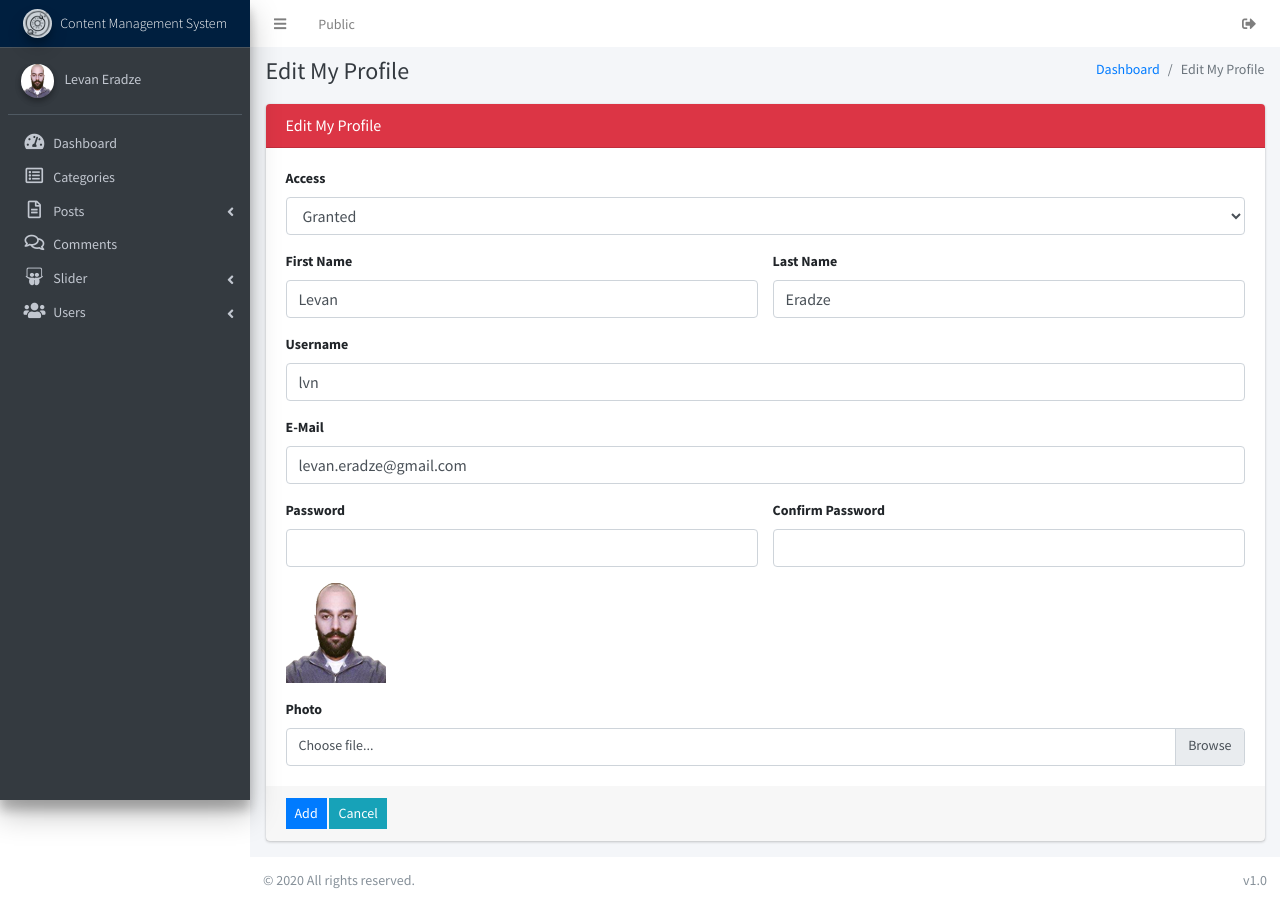
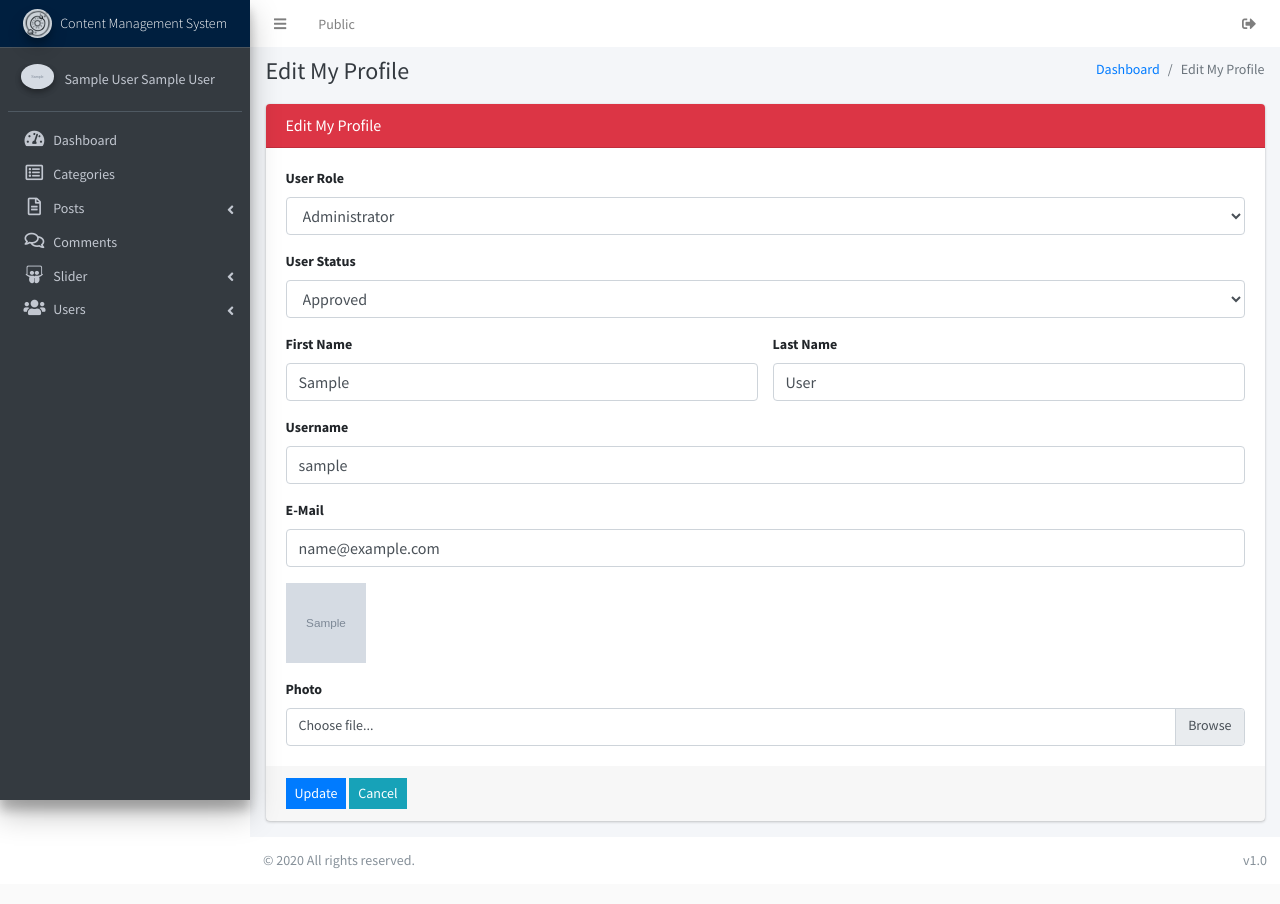
Before and after one commit to e00xff/php-mysqli-procedural-cms, a PHP site: page /admin/edit-my-profile.php in a window 1280 px wide. After the commit the page ends 868 px from the top, so only its background shows below. Run offline with PHP 8.4, Linux system fonts and the light colour scheme; the visitor is signed in with stand-in values (Sample User, id 1); tables that the repository leaves empty or names only in its code hold one stand-in row (values such as "Sample post"); grey boxes marked "Sample" are stand-in pictures; some libraries are stand-ins or nearby versions.

Commit message:
Edit profile and change profile photo

```diff
--- a/admin/edit-my-profile.php
+++ b/admin/edit-my-profile.php
@@ -33,77 +33,126 @@
             <div class="container-fluid">
                 <div class="row">
                     <div class="col-lg-12 col-12">
+                        <?php
+                        isset($_SESSION['id']) ? $userID = $_SESSION['id'] : redirect('../index.php');
 
+                        $userQuery = "SELECT * FROM users WHERE id = {$userID}";
+                        $userResult = mysqli_query($connection, $userQuery) or die('Query Error: '.mysqli_error());
+                        $userRow = mysqli_fetch_assoc($userResult);
+
+                        $username = $userRow['username'];
+                        $firstName = $userRow['first_name'];
+                        $lastName = $userRow['last_name'];
+                        $email = $userRow['email'];
+                        $role = $userRow['role'];
+                        $status = $userRow['status'];
+                        $date = date('Y-m-y');
+                        $photo = $userRow['photo'];
+                        ?>
                         <div class="card card-danger">
                             <div class="card-header">
                                 <h3 class="card-title">Edit My Profile</h3>
                             </div>
-                            <form method="post" action="#" role="form">
+                            <form method="post" action="#" enctype="multipart/form-data" role="form">
                                 <div class="card-body">
                                     <div class="form-group">
-                                        <label for="access">Access</label>
-                                        <select class="form-control" id="access" name="access">
-                                            <option selected disabled>Select Options</option>
-                                            <option value="granted" selected>Granted</option>
-                                            <option value="denied">Denied</option>
+                                        <label for="role">User Role</label>
+                                        <select class="form-control" id="role" name="role">
+                                            <option disabled>Select Options</option>
+                                            <option value="administrator" <?php if ($role == "administrator" ) echo "selected" ; ?>>Administrator</option>
+                                            <option value="subscriber" <?php if ($role == "subscriber" ) echo "selected" ; ?>>Subscriber</option>
+                                        </select>
+                                    </div>
+                                    <div class="form-group">
+                                        <label for="status">User Status</label>
+                                        <select class="form-control" id="status" name="status">
+                                            <option disabled>Select Options</option>
+                                            <option value="subscriber" <?php if ($status == "approved" ) echo "selected" ; ?>>Approved</option>
+                                            <option value="unapproved" <?php if ($status == "unapproved" ) echo "selected" ; ?>>Unapproved</option>
                                         </select>
                                     </div>
                                     <div class="row">
                                         <div class="col-md-6">
                                             <div class="form-group">
-                                                <label for="first_name">First Name</label>
-                                                <input type="text" class="form-control" id="first_name" name="first_name" value="Levan">
+                                                <label for="firstName">First Name</label>
+                                                <input type="text" class="form-control" id="firstName" name="firstName" value="<?php echo $firstName; ?>">
                                             </div>
                                         </div>
                                         <div class="col-md-6">
                                             <div class="form-group">
-                                                <label for="last_name">Last Name</label>
-                                                <input type="text" class="form-control" id="last_name" name="last_name" value="Eradze">
+                                                <label for="lastName">Last Name</label>
+                                                <input type="text" class="form-control" id="lastName" name="lastName" value="<?php echo $lastName; ?>">
                                             </div>
                                         </div>
                                     </div>
                                     <div class="form-group">
                                         <label for="username">Username</label>
-                                        <input type="text" class="form-control" id="username" name="username" value="lvn">
+                                        <input type="text" class="form-control" id="username" name="username" value="<?php echo $username; ?>">
                                     </div>
                                     <div class="form-group">
                                         <label for="email">E-Mail</label>
-                                        <input type="email" class="form-control" id="email" name="email" value="levan.eradze@gmail.com">
-                                    </div>
-                                    <div class="row">
-                                        <div class="col-md-6">
-                                            <div class="form-group">
-                                                <label for="password">Password</label>
-                                                <input type="password" class="form-control" id="password" name="password">
-                                            </div>
-                                        </div>
-                                        <div class="col-md-6">
-                                            <div class="form-group mb-0">
-                                                <label for="confirm_password">Confirm Password</label>
-                                                <input type="password" class="form-control" id="confirm_password" name="confirm_password">
-                                            </div>
-                                        </div>
+                                        <input type="email" class="form-control" id="email" name="email" value="<?php echo $email; ?>">
                                     </div>
                                     <p>
-                                        <img src="dist/img/users/levan_eradze.png" width="100" height="100" alt="">
+                                        <img src="<?php echo !empty($userRow['photo']) ? '../uploads/users/' . $userRow['photo'] : 'https://via.placeholder.com/150x50'; ?>" width="80" height="80" alt="">
                                     </p>
                                     <div class="form-group mb-0">
-                                        <label for="status">Photo</label>
+                                        <label for="photo">Photo</label>
                                         <div class="custom-file">
-                                            <input type="file" class="custom-file-input" id="validatedCustomFile" required>
-                                            <label class="custom-file-label" for="validatedCustomFile">Choose file...</label>
-                                            <div class="invalid-feedback">Example invalid custom file feedback</div>
+                                            <input type="file" name="photo" id="photo" class="custom-file-input">
+                                            <label class="custom-file-label" for="photo">Choose file...</label>
                                         </div>
                                     </div>
                                 </div>
 
                                 <div class="card-footer">
-                                    <button type="submit" class="btn btn-primary btn-sm btn-flat">Add</button>
+                                    <button type="submit" name="updateUser" class="btn btn-primary btn-sm btn-flat">Update</button>
                                     <button type="reset" class="btn btn-info btn-sm btn-flat">Cancel</button>
                                 </div>
                             </form>
                         </div>
+                        <?php
+                        if (isset($_POST['updateUser'])) {
+                            $username = $_POST['username'];
+                            $firstName = $_POST['firstName'];
+                            $lastName = $_POST['lastName'];
+                            $email = $_POST['email'];
+                            $role = $_POST['role'];
+                            $status = $_POST['status'];
+                            $date = date('Y-m-y');
 
+                            $photo      =  $_FILES['photo']['name'];
+                            $photo_temp =  $_FILES['photo']['tmp_name'];
+                            move_uploaded_file($photo_temp, "../uploads/users/$photo");
+
+                            if (empty($photo)) {
+                                $photoQuery = "SELECT * FROM users WHERE id = $userID ";
+                                $photoResult = mysqli_query($connection, $photoQuery) or die('Query Error: ' . mysqli_error($connection));
+
+                                while($photoRow = mysqli_fetch_array($photoResult)) {
+                                    $photo = $photoRow['photo'];
+                                }
+                            }
+
+                            $userQuery = "UPDATE users SET ";
+                            $userQuery .= "username  = '$username', ";
+                            $userQuery .= "first_name = '$firstName', ";
+                            $userQuery .= "last_name   = '$lastName', ";
+                            $userQuery .= "email= '$email', ";
+                            $userQuery .= "photo  = '$photo', ";
+                            $userQuery .= "role  = '$role', ";
+                            $userQuery .= "status  = '$status', ";
+                            $userQuery .= "date   = '$date' ";
+                            $userQuery .= "WHERE id = $userID";
+
+                            $updateUser = mysqli_query($connection, $userQuery);
+
+                            confirmQuery($updateUser);
+
+                            echo "<p>Profile Updated.</p>";
+
+                        }
+                        ?>
                     </div>
                 </div>
             </div>
--- a/admin/includes/sidebar.php
+++ b/admin/includes/sidebar.php
@@ -1,3 +1,11 @@
+<?php
+$userID = $_SESSION['id'];
+$fullName = $_SESSION['first_name'].' '.$_SESSION['last_name'];
+
+$userQuery = "SELECT * FROM users WHERE id = {$userID}";
+$userResult = mysqli_query($connection, $userQuery) or die('Query Error: '.mysqli_error());
+$userRow = mysqli_fetch_assoc($userResult);
+?>
 <aside class="main-sidebar sidebar-dark-danger elevation-4">
     <a href="javascript:void(0)" class="brand-link navbar-navy text-sm">
         <img src="dist/img/AdminLTELogo.png" alt="CMS" class="brand-image img-circle elevation-3 bg-white" style="opacity: .8">
@@ -7,10 +15,10 @@
     <div class="sidebar">
         <div class="user-panel mt-3 pb-3 mb-3 d-flex">
             <div class="image">
-                <img src="dist/img/users/levan_eradze.png" class="img-circle elevation-2" alt="Levan Eradze">
+                <img src="<?php echo !empty($userRow['photo']) ? '../uploads/users/' . $userRow['photo'] : 'https://via.placeholder.com/150x50'; ?>" class="img-circle elevation-2" alt="<?php echo $fullName; ?>">
             </div>
             <div class="info">
-                <a href="edit-my-profile.php" class="d-block">Levan Eradze</a>
+                <a href="edit-my-profile.php" class="d-block"><?php echo $fullName; ?></a>
             </div>
         </div>
         <nav class="mt-2">
--- a/contact.php
+++ b/contact.php
@@ -11,10 +11,7 @@
 <main role="main" class="wrapper">
     <section class="container">
         <div class="row">
-            <div class="col-md-3">
-                <?php include 'includes/sidebar.php'; ?>
-            </div>
-            <div class="col-md-9">
+            <div class="col-md-12">
                 <div class="card mb-3">
                     <div class="card-header">
                         Contact
--- a/forgot.php
+++ b/forgot.php
@@ -11,10 +11,7 @@
 <main role="main" class="wrapper">
     <section class="container">
         <div class="row">
-            <div class="col-md-3">
-                <?php include 'includes/sidebar.php'; ?>
-            </div>
-            <div class="col-md-9">
+            <div class="col-md-12">
                 <div class="card mb-3">
                     <div class="card-header">
                         Forgot Password?
--- a/includes/logout.php
+++ b/includes/logout.php
@@ -1,6 +1,7 @@
 <?php
 session_start();
 
+$_SESSION['id'] = null;
 $_SESSION['username'] = null;
 $_SESSION['first_name'] = null;
 $_SESSION['last_name'] = null;
--- a/registration.php
+++ b/registration.php
@@ -11,10 +11,7 @@
 <main role="main" class="wrapper">
     <section class="container">
         <div class="row">
-            <div class="col-md-3">
-                <?php include 'includes/sidebar.php'; ?>
-            </div>
-            <div class="col-md-9">
+            <div class="col-md-12">
                 <div class="card mb-3">
                     <div class="card-header">
                         Registration
```
Also changed, not shown: includes/header.php (+2 -5 lines), login.php (+18 -29 lines), uploads/users/sld-02.jpg (added).
